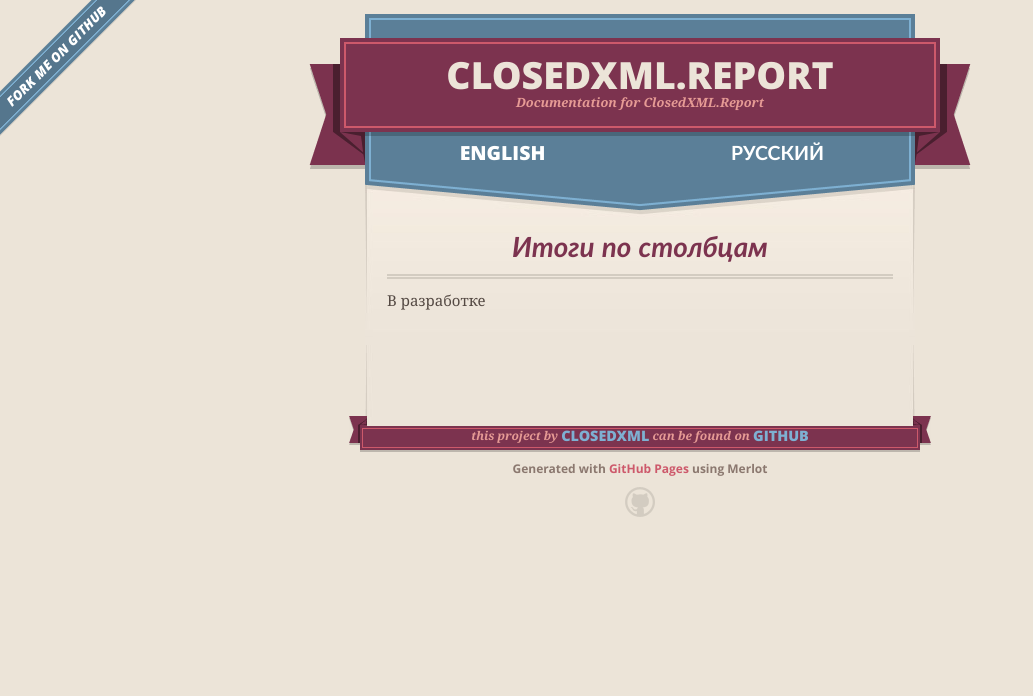
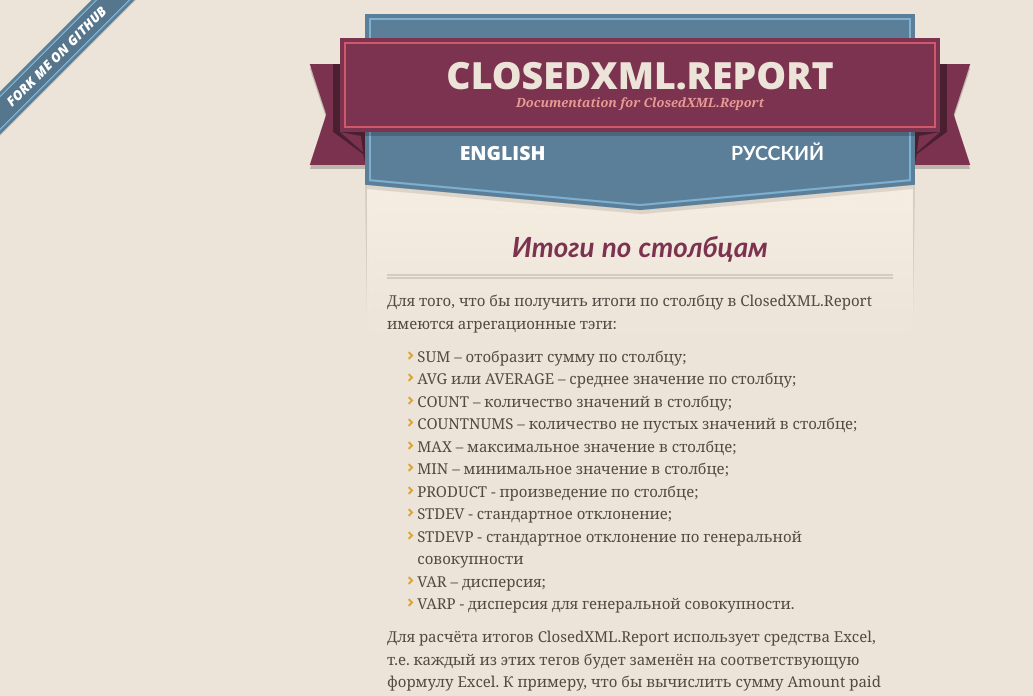
Before and after one commit to ClosedXML/ClosedXML.Report, a Jekyll site: the page built from docs/ru/Totals-in-a-column.md, in a window 1280 px wide. Shown: the top 696 px of the page, without its empty margins (0-1033 px from the left). Built offline with Jekyll 4.4.1, drawn with Linux system fonts in a browser that asks for light colours; our own code applies the rules of GitHub Pages for plain Markdown files; some of the changed text lies outside the part shown.

Commit message:
Update Totals-in-a-column.md

````diff
--- a/docs/ru/Totals-in-a-column.md
+++ b/docs/ru/Totals-in-a-column.md
@@ -4,4 +4,30 @@ title: Итоги по столбцам
 
 # Итоги по столбцам
 
-В разработке
+Для того, что бы получить итоги по столбцу в ClosedXML.Report имеются агрегационные тэги:
+
+* SUM – отобразит сумму по столбцу;
+* AVG или AVERAGE – среднее значение по столбцу;
+* COUNT – количество значений в столбцу;
+* COUNTNUMS – количество не пустых значений в столбце;
+* MAX – максимальное значение в столбце;
+* MIN – минимальное значение в столбце;
+* PRODUCT - произведение по столбце;
+* STDEV - стандартное отклонение;
+* STDEVP - стандартное отклонение по генеральной совокупности
+* VAR – дисперсия;
+* VARP - дисперсия для генеральной совокупности.
+
+Для расчёта итогов ClosedXML.Report использует средства Excel, т.е. каждый из этих тегов будет заменён на соответствующую формулу Excel. К примеру, что бы вычислить сумму Amount paid нам нужно добавить в строку опций тэг `<<sum>>`.
+
+![tlists1_sum](https://user-images.githubusercontent.com/1150085/41203072-128c9404-6cdb-11e8-9126-3957ddfccb10.png)
+
+Каждый агрегационный тэг имеет параметр `over` предоставляющий вам мощное средство, позволяющее выполнять более сложные вычисления, которые по разным причинам не может делать Excel. В частности Excel не сможет посчитать сумму по сложной(многострочной) области. Аргументом параметра over является выражение. Пример:
+
+![tlists4_complexrange_tpl](https://user-images.githubusercontent.com/1150085/41203364-6e9ff36e-6cde-11e8-8551-671c787f7a10.png)
+
+```
+<<sum over="item.Amount paid">>
+```
+
+Эта функция является очень полезной и для вычислений подитогов в master-detail отчётах. Пример вы можете посмотреть в разделе [Примеры отчётов](Examples)
````
